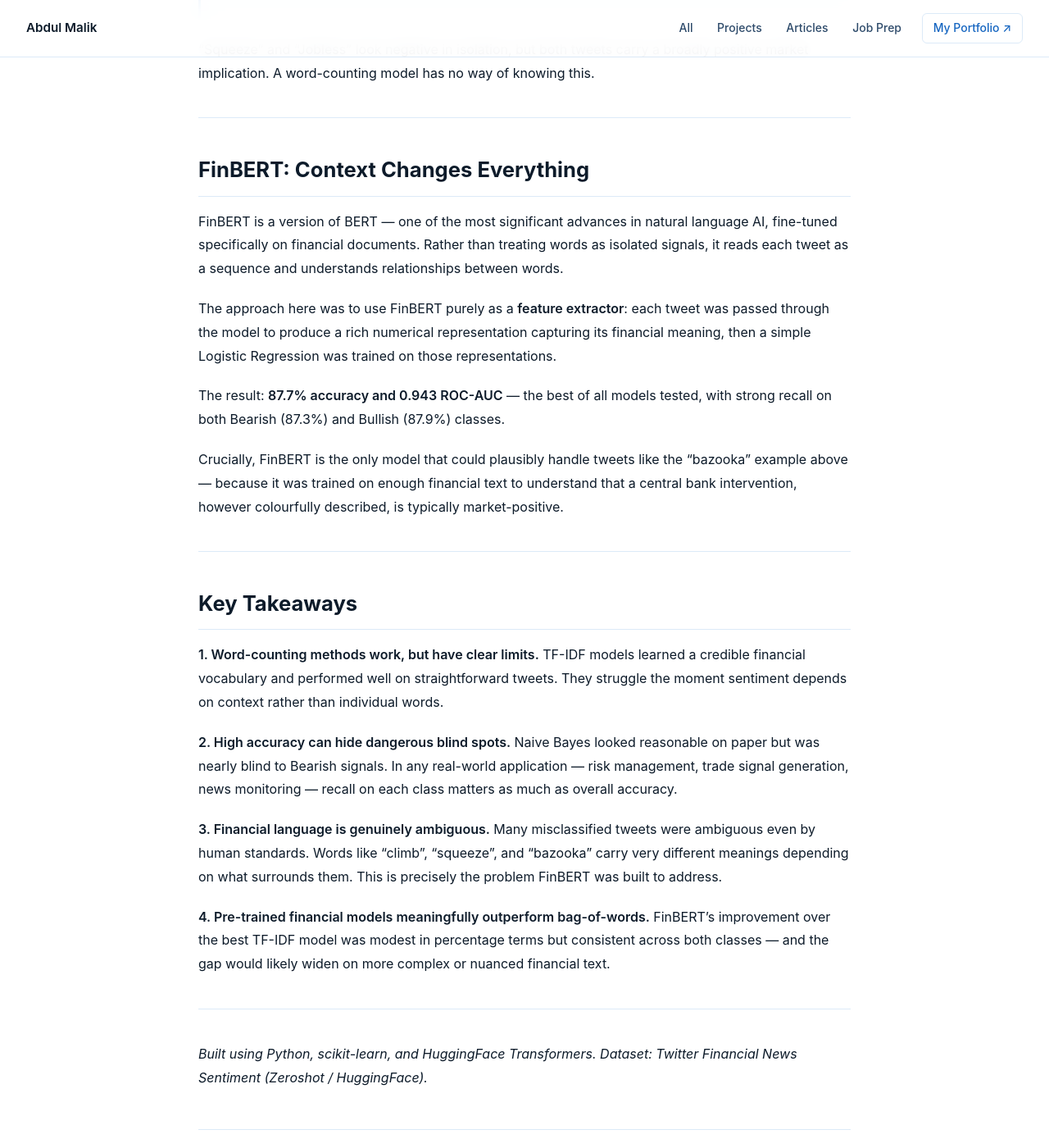
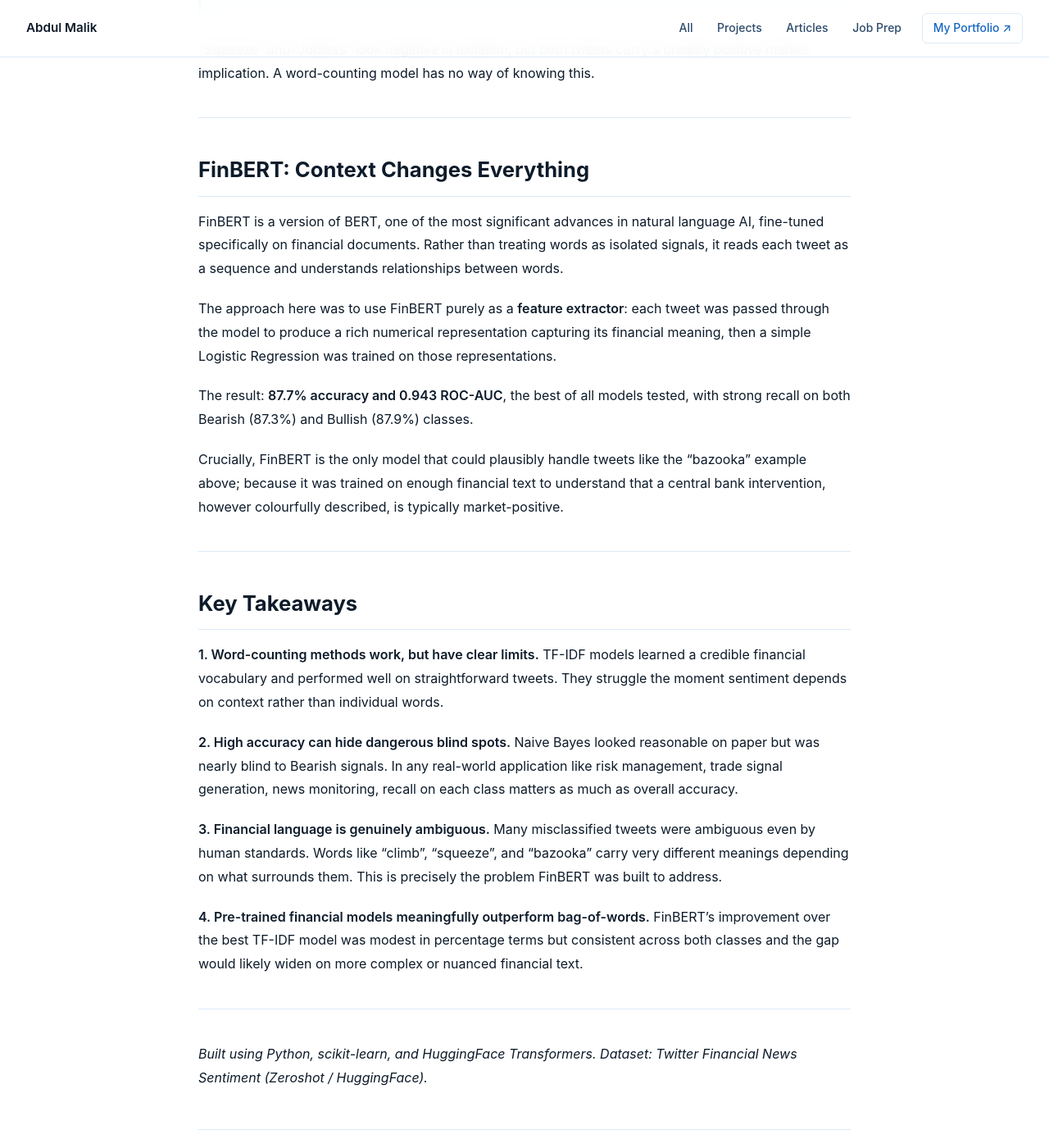
Before and after one commit to leo-lightfoot/FinanceBlog, a Jekyll site: the page built from _posts/2026-03-13-financial-tweet-sentiment.md, in a window 1280 px wide and 1400 px high, scrolled down 4838 px. Shown: the whole window at 82% size. Built offline with Jekyll 4.4.1, drawn with Linux system fonts in a browser that asks for light colours; some of the changed text lies outside the part shown.

Commit message:
new blog

```diff
--- a/_posts/2026-03-13-financial-tweet-sentiment.md
+++ b/_posts/2026-03-13-financial-tweet-sentiment.md
@@ -65,11 +65,11 @@
 
 ### The standout story: Naive Bayes
 
-Naive Bayes achieved a reasonable overall accuracy of 78.7%, but its confusion matrix reveals a serious flaw — it classified **97.3% of Bullish tweets correctly** while getting **only 54% of Bearish tweets right**. In practice, this model has a strong bias toward predicting Bullish, which would be dangerous in any real application. Missing a bearish signal in a portfolio context is exactly the kind of error that costs money.
+Naive Bayes achieved a reasonable overall accuracy of 78.7%, but its confusion matrix reveals a serious flaw. it classified **97.3% of Bullish tweets correctly** while getting **only 54% of Bearish tweets right**. In practice, this model has a strong bias toward predicting Bullish, which would be dangerous in any real application. Missing a bearish signal in a portfolio context is exactly the kind of error that costs money.
 
 ### Logistic Regression: balanced but limited
 
-Logistic Regression was the most balanced model — 84% recall on Bearish tweets and 68% on Bullish. It was also the most interpretable: by examining the model's coefficients, we can see directly which words drove each prediction.
+Logistic Regression was the most balanced model: 84% recall on Bearish tweets and 68% on Bullish. It was also the most interpretable: by examining the model's coefficients, we can see directly which words drove each prediction.
 
 **Top words driving Bullish predictions:** *up, beat, raise, rise, higher, buy, upgrade, gain, jump*
 
@@ -92,7 +92,7 @@
 
 > *"EIA forecasts U.S. shale oil output to climb by 49,000 barrels a day in December"*
 
-The first contains words like "buying" that typically signal Bullish sentiment. The second includes "climb" — a positive word — despite describing an output increase that could be bearish for prices. Context and domain knowledge matter enormously here.
+The first contains words like "buying" that typically signal Bullish sentiment. The second includes "climb", a positive word, despite describing an output increase that could be bearish for prices. Context and domain knowledge matter enormously here.
 
 **Predicted Bearish, actually Bullish:**
 > *"Fed's 'bazooka' soothes dollar funding squeeze"*
@@ -105,13 +105,13 @@
 
 ## FinBERT: Context Changes Everything
 
-FinBERT is a version of BERT — one of the most significant advances in natural language AI, fine-tuned specifically on financial documents. Rather than treating words as isolated signals, it reads each tweet as a sequence and understands relationships between words.
+FinBERT is a version of BERT, one of the most significant advances in natural language AI, fine-tuned specifically on financial documents. Rather than treating words as isolated signals, it reads each tweet as a sequence and understands relationships between words.
 
 The approach here was to use FinBERT purely as a **feature extractor**: each tweet was passed through the model to produce a rich numerical representation capturing its financial meaning, then a simple Logistic Regression was trained on those representations.
 
-The result: **87.7% accuracy and 0.943 ROC-AUC** — the best of all models tested, with strong recall on both Bearish (87.3%) and Bullish (87.9%) classes.
+The result: **87.7% accuracy and 0.943 ROC-AUC**, the best of all models tested, with strong recall on both Bearish (87.3%) and Bullish (87.9%) classes.
 
-Crucially, FinBERT is the only model that could plausibly handle tweets like the "bazooka" example above — because it was trained on enough financial text to understand that a central bank intervention, however colourfully described, is typically market-positive.
+Crucially, FinBERT is the only model that could plausibly handle tweets like the "bazooka" example above; because it was trained on enough financial text to understand that a central bank intervention, however colourfully described, is typically market-positive.
 
 ---
 
@@ -121,13 +121,13 @@
 TF-IDF models learned a credible financial vocabulary and performed well on straightforward tweets. They struggle the moment sentiment depends on context rather than individual words.
 
 **2. High accuracy can hide dangerous blind spots.**
-Naive Bayes looked reasonable on paper but was nearly blind to Bearish signals. In any real-world application — risk management, trade signal generation, news monitoring — recall on each class matters as much as overall accuracy.
+Naive Bayes looked reasonable on paper but was nearly blind to Bearish signals. In any real-world application like risk management, trade signal generation, news monitoring, recall on each class matters as much as overall accuracy.
 
 **3. Financial language is genuinely ambiguous.**
 Many misclassified tweets were ambiguous even by human standards. Words like "climb", "squeeze", and "bazooka" carry very different meanings depending on what surrounds them. This is precisely the problem FinBERT was built to address.
 
 **4. Pre-trained financial models meaningfully outperform bag-of-words.**
-FinBERT's improvement over the best TF-IDF model was modest in percentage terms but consistent across both classes — and the gap would likely widen on more complex or nuanced financial text.
+FinBERT's improvement over the best TF-IDF model was modest in percentage terms but consistent across both classes and the gap would likely widen on more complex or nuanced financial text.
 
 ---
 
```
Also changed, not shown: _posts/2026-03-20-digital-euro-europes-balancing-act.md (added, +69 -0 lines), 1 other file.
